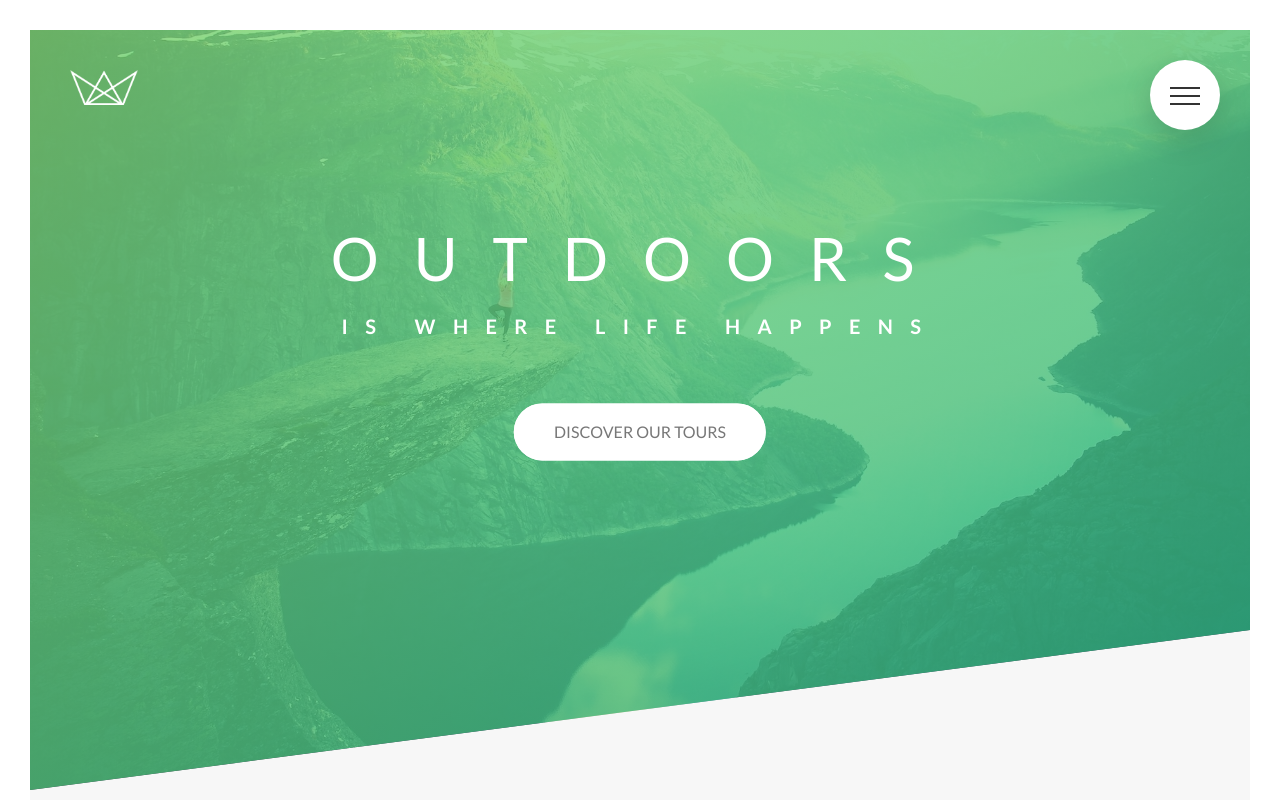
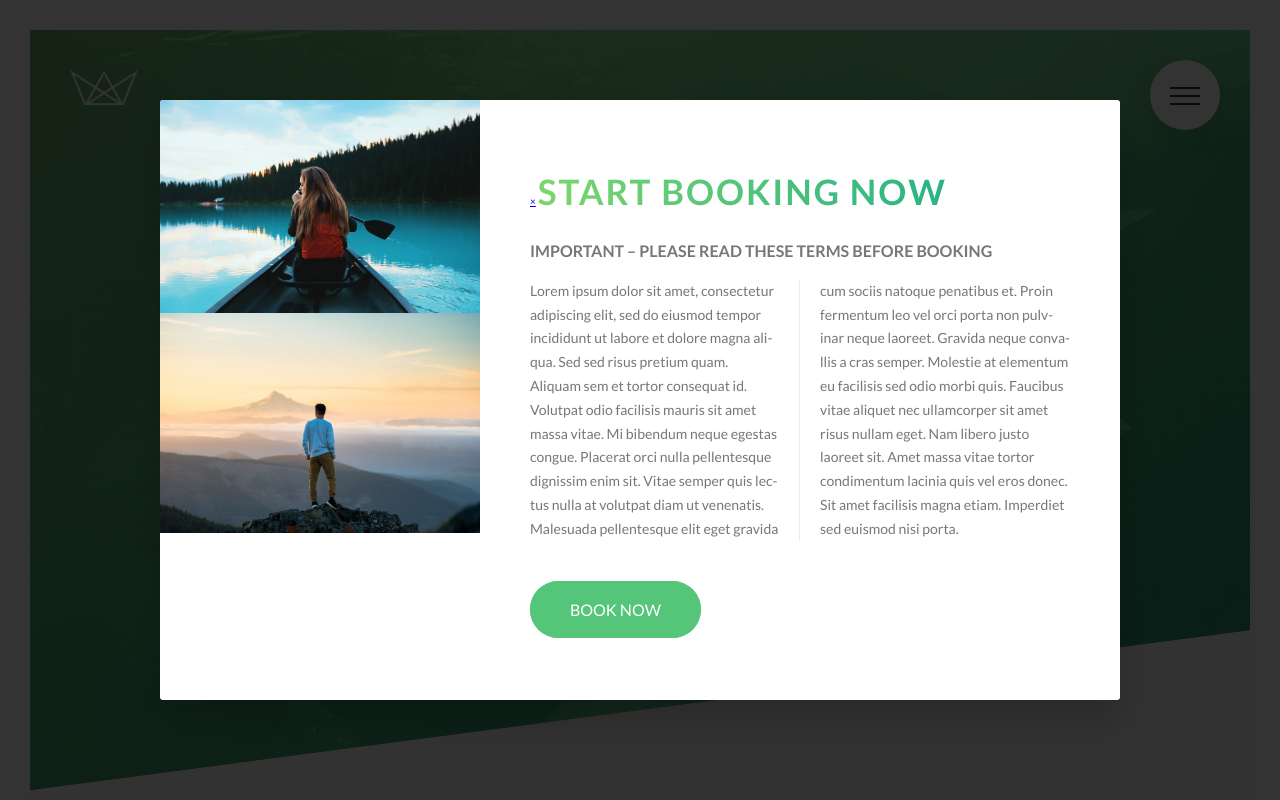
Before and after one commit to zumoskala/Natours-Project, a website: page index.html in a window 1280 px wide. Shown: the top 800 px of the page. Drawn offline with Linux system fonts and the light colour scheme; a web font is replaced by a local one.

Commit message:
popup 1/2

```diff
--- a/index.html
+++ b/index.html
@@ -356,6 +356,32 @@
     </div>
 </footer>
 
+<div class="popup" id="popup">
+    <div class="popup__content">
+        <div class="popup__left">
+            <img src="img/nat-8.jpg" alt="Tour photo" class="popup__img">
+            <img src="img/nat-9.jpg" alt="Tour photo" class="popup__img">
+        </div>
+        <div class="popup__right">
+            <a href="#section-tours" class="popup__close">×</a>
+            <h2 class="heading-secondary u-margin-bottom-small">Start booking now</h2>
+            <h3 class="heading-tertiary u-margin-bottom-small">Important – Please read these terms before booking</h3>
+            <p class="popup__text">
+                Lorem ipsum dolor sit amet, consectetur adipiscing elit, sed do eiusmod tempor incididunt ut labore et dolore magna aliqua.
+                Sed sed risus pretium quam. Aliquam sem et tortor consequat id. Volutpat odio facilisis mauris sit
+                amet massa vitae. Mi bibendum neque egestas congue. Placerat orci nulla pellentesque dignissim enim
+                sit. Vitae semper quis lectus nulla at volutpat diam ut venenatis. Malesuada pellentesque elit eget
+                gravida cum sociis natoque penatibus et. Proin fermentum leo vel orci porta non pulvinar neque laoreet.
+                Gravida neque convallis a cras semper. Molestie at elementum eu facilisis sed odio morbi quis. Faucibus
+                vitae aliquet nec ullamcorper sit amet risus nullam eget. Nam libero justo laoreet sit. Amet massa
+                vitae tortor condimentum lacinia quis vel eros donec. Sit amet facilisis magna etiam. Imperdiet sed
+                euismod nisi porta.
+            </p>
+            <a href="#" class="btn btn--green">Book now</a>
+        </div>
+    </div>
+</div>
+
 
 <!--
 <section class="grid-test">
--- a/sass/abstracts/_mixins.scss
+++ b/sass/abstracts/_mixins.scss
@@ -5,3 +5,10 @@
     clear: both;
   }
 }
+
+@mixin absCenter {
+  position: absolute;
+  top: 50%;
+  left: 50%;
+  transform: translate(-50%, -50%);
+}
--- a/sass/components/_form.scss
+++ b/sass/components/_form.scss
@@ -73,15 +73,12 @@
     left: 0;
 
     &::after {
+      @include absCenter;
       height: 1.3rem;
       width: 1.3rem;
       content: "";
       display: block;
       border-radius: 50%;
-      position: absolute;
-      top: 50%;
-      left: 50%;
-      transform: translate(-50%, -50%);
       background-color: $color-primary;
       opacity: 0;
       transition: opacity .2s;
--- /dev/null
+++ b/sass/components/_popup.scss
@@ -0,0 +1,55 @@
+.popup {
+  height: 100vh;
+  width: 100vw;
+  position: fixed;
+  top: 0;
+  left: 0;
+  background-color: rgba($color-black, .8);
+  z-index: 1005;
+
+  &__content {
+    @include absCenter;
+    width: 75%;
+    height: 75%;
+    background-color: $color-white;
+    box-shadow: 0 2rem 4rem rgba($color-black, .2);
+    border-radius: .3rem;
+    display: table;
+    overflow: hidden;
+  }
+
+  &__left {
+    width: 33.3333333333%;
+    display: table-cell;
+
+  }
+
+  &__right {
+    width: 66.6666666667%;
+    display: table-cell;
+    vertical-align: middle;
+    padding: 3rem 5rem;
+  }
+
+  &__img {
+    display: block;
+    width: 100%;
+  }
+
+  &__text {
+    font-size: 1.4rem;
+    margin-bottom: 4rem;
+
+    -moz-column-count: 2;
+    -moz-column-gap: 4rem;
+    -moz-column-rule: 0.1rem solid $color-grey-light-2;
+
+    column-count: 2;
+    column-gap: 4rem;
+    column-rule: 0.1rem solid $color-grey-light-2;
+    -webkit-hyphens: auto;
+    -moz-hyphens: auto;
+    -ms-hyphens: auto;
+    hyphens: auto;
+  }
+}
--- a/sass/main.scss
+++ b/sass/main.scss
@@ -14,7 +14,7 @@
 @import "components/story";
 @import "components/bg-video";
 @import "components/form";
-
+@import "components/popup";
 
 @import "layout/grid";
 @import "layout/header";
```
Also changed, not shown: css/style.css, sass/main.css, 1 other file.
